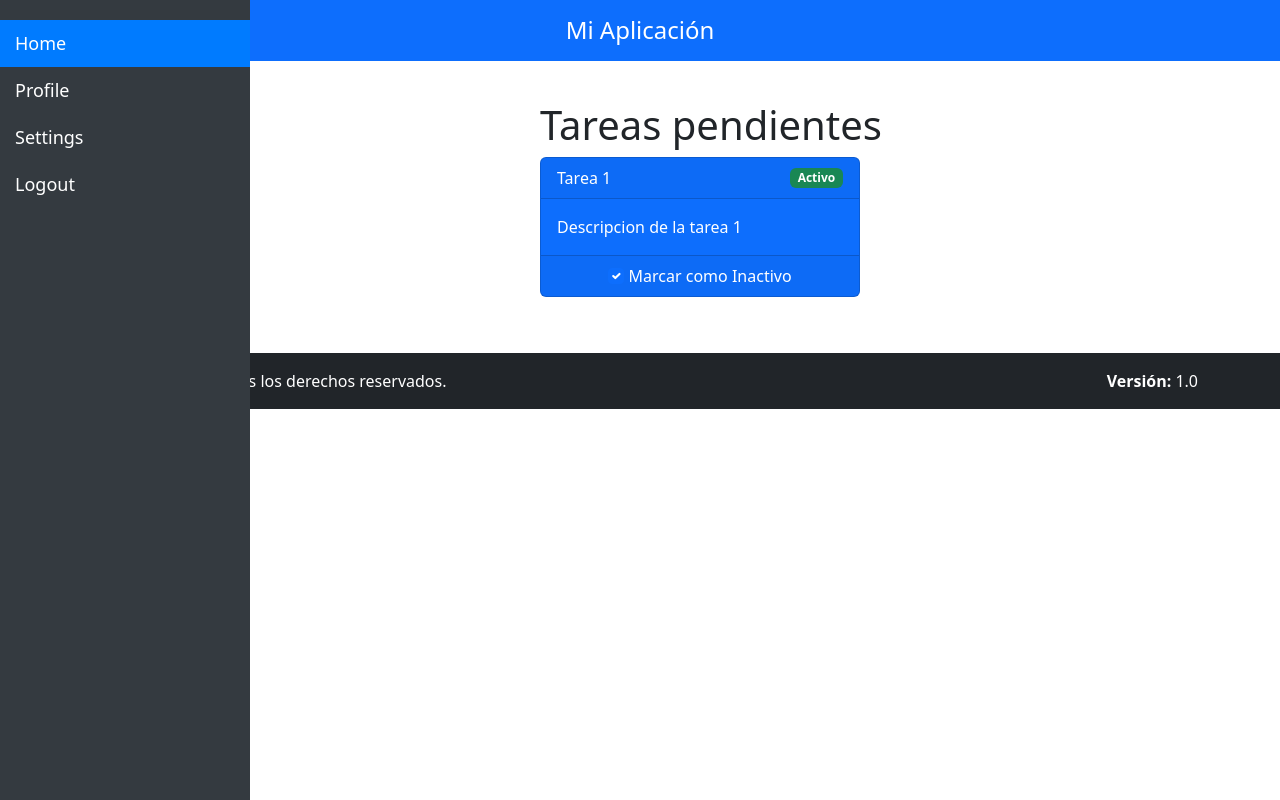
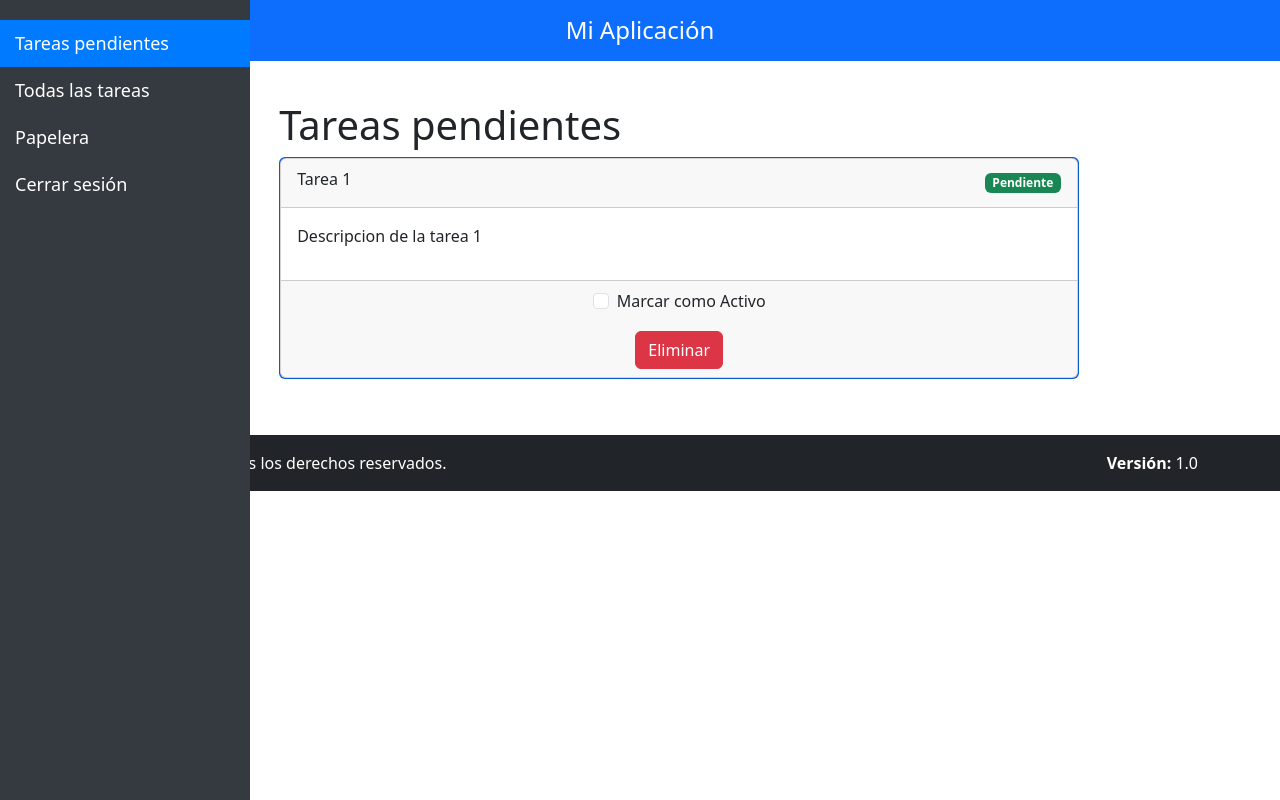
Before and after one commit to Comment-Jordan/todolist, a PHP site: page / in a window 1280 px wide. Run offline with PHP 8.4, Linux system fonts and the light colour scheme; the visitor is signed in with stand-in values (Sample User, id 1); data comes from the database, SQL or seed files in the repository.

Commit message:
Refactor task card template and update functionality

```diff
--- a/admin/components/tarea.template.js
+++ b/admin/components/tarea.template.js
@@ -1,25 +1,40 @@
-function tareaCardTemplate(title, description, isCompleted = false, isActive = true, contenedor) {
+function tareaCardTemplate(id, title, description, isCompleted = false, isActive = true, contenedor) {
     const cardClass = isCompleted ? "bg-success text-white" : "bg-primary text-white";
     const badgeClass = isActive ? "badge bg-success" : "badge bg-danger";
-    const badgeText = isActive ? "Activo" : "Inactivo";
+    const badgeText = isActive ? "Pendiente" : "Terminada";
 
     const card = document.createElement("div");
     card.className = `card ${cardClass} mb-3`;
-    card.style.maxWidth = "20rem";
+    card.style.width = "50rem";
+    card.id = `tarea_${id}`;
 
     card.innerHTML = `
-      <div class="card-header d-flex justify-content-between align-items-center">
-        <span>${title}</span>
-        <span class="${badgeClass}">${badgeText}</span>
-      </div>
-      <div class="card-body">
-        <p class="card-text">${description}</p>
-      </div>
-      <div class="card-footer text-center">
-        <input type="checkbox" ${isActive ? "checked" : ""} class="form-check-input toggle-active">
-        <label class="form-check-label">Marcar como ${isActive ? "Inactivo" : "Activo"}</label>
-      </div>
+        <div class="card">
+            <div class="card-header">
+            <div class="d-flex justify-content-between align-items-center">
+                <span class="card-title">${title}</span>
+                <span class="badge ${badgeClass}">${badgeText}</span>
+            </div>
+            </div>
+            <div class="card-body">
+            <div class="card-description">
+                <p>${description}</p>
+            </div>
+            </div>
+            <div class="card-footer">
+            <div class="d-flex flex-column align-items-center">
+                <div class="form-check">
+                <input id='checkTareaActiva_${id}' type="checkbox" class="form-check-input toggle-active" ${isCompleted ? "checked" : ""}>
+                <label class="form-check-label">
+                    Marcar como ${isCompleted ? "Inactivo" : "Activo"}
+                </label>
+                </div>
+                <button class="btn btn-danger btn-delete mt-3" onClick='alternarTareaActiva(${id}, 0)'>Eliminar</button>
+            </div>
+            </div>
+        </div>
     `;
+
 
     // Add event listener for the checkbox to toggle active state
     const checkbox = card.querySelector(".toggle-active");
@@ -27,7 +42,7 @@ function tareaCardTemplate(title, description, isCompleted = false, isActive = t
     checkbox.addEventListener("change", () => {
       const active = checkbox.checked;
       badge.className = `badge ${active ? "bg-success" : "bg-danger"}`;
-      badge.textContent = active ? "Activo" : "Inactivo";
+      badge.textContent = active ? "Pendiente" : "Terminada";
       checkbox.nextElementSibling.textContent = `Marcar como ${active ? "Inactivo" : "Activo"}`;
     });
 
--- a/admin/modulos/menu.php
+++ b/admin/modulos/menu.php
@@ -1,6 +1,6 @@
 <div class="sidebar">
-    <a href="home" class="active">Home</a>
-    <a href="profile">Profile</a>
-    <a href="settings">Settings</a>
-    <a href="logout">Logout</a>
+    <a href="home" class="active">Tareas pendientes</a>
+    <a href="profile">Todas las tareas</a>
+    <a href="settings">Papelera</a>
+    <a href="salir">Cerrar sesi&oacute;n</a>
 </div>
--- a/ajaxcall/tarea.ajax.php
+++ b/ajaxcall/tarea.ajax.php
@@ -11,6 +11,10 @@ $ajaxTarea = new AjaxTarea();
 switch ($_GET["funct"]) {
     case 'getTareasByUserId':
         $ajaxTarea->getTareasByUserId();
+    break;
+
+    case 'updateCampoTarea':
+        $ajaxTarea->updateCampoTarea();
     break;
 
     default:
@@ -40,4 +44,33 @@ class AjaxTarea
 
         echo json_encode($respuesta);
     }
+
+    public static function updateCampoTarea(){
+        if(isset($_GET["identificador"]) && isset($_GET["campoIdentificador"]) && isset($_GET["valor"]) && isset($_GET["campoValor"])){
+            $tarea = new TareaController();
+            $updateCampo = $tarea->ctrUpdateCampoTarea($_GET["identificador"], $_GET["campoIdentificador"], $_GET["valor"], $_GET["campoValor"]);
+
+            if($updateCampo==true){
+                $respuesta = array(
+                    "success" => true,
+                    "msg" => "Update realizado"
+                );
+            }
+            else{
+                $respuesta = array(
+                    "success" => false,
+                    "msg" => "Error en el update"
+                );
+            }
+
+        }
+        else{
+            $respuesta = array(
+                "success" => false,
+                "msg" => "Faltan datos"
+            );
+        }
+
+        echo json_encode($respuesta);
+    }
 }
--- a/brules/tarea.controller.php
+++ b/brules/tarea.controller.php
@@ -1,4 +1,5 @@
 <?php
+require_once "../database/tarea.model.php";
 
 class TareaController
 {
@@ -9,4 +10,9 @@ class TareaController
         return $respuesta;
     }
 
+    public static function ctrUpdateCampoTarea($identificador, $campoIdentificador, $valor, $campoValor)
+    {
+        return TareaModel::mdlUpdateCampoTarea($identificador, $campoIdentificador, $valor, $campoValor);
+    }
+
 }
--- a/css/styles.css
+++ b/css/styles.css
@@ -59,7 +59,7 @@
 }
 
 .main-content {
-    margin-left: 250px;
+    margin-left: 10%;
     padding: 20px;
 }
 
--- a/database/tarea.model.php
+++ b/database/tarea.model.php
@@ -23,4 +23,19 @@ class TareaModel
         $stmt = null;
     }
 
+    public static function mdlUpdateCampoTarea($identificador, $campoIdentificador, $valor, $campoValor)
+    {
+        $sql = "UPDATE tarea SET $campoValor = :valor WHERE $campoIdentificador = :identificador";
+        $stmt = Conexion::conectar()->prepare($sql);
+
+        $stmt->bindParam(":valor", $valor, PDO::PARAM_STR);
+        $stmt->bindParam(":identificador", $identificador, PDO::PARAM_INT);
+
+        return $stmt->execute();
+
+        //$stmt->close();
+
+        $stmt = null;
+    }
+
 }
--- a/js/tarea.js
+++ b/js/tarea.js
@@ -6,10 +6,37 @@ async function consultarTareas() {
 
     if (tareas.success) {
         tareas.data.forEach( tarea => {
-            tareaCardTemplate(tarea.titulo, tarea.descripcion, tarea.is_completed, tarea.is_activo, "cards");
+            tareaCardTemplate(tarea.id_tarea, tarea.titulo, tarea.descripcion, tarea.is_completed, tarea.is_activo, "cards");
         });
     }
     else {
         alert(tareas.msg);
     }
 }
+
+async function alternarTareaActiva(id, isActive) {
+
+    // const isActive = $(`checkTareaActiva_${id}`).is(':checked')
+
+    let datosUpdate = {
+        identificador: id,
+        campoIdentificador: "id_tarea",
+        valor: isActive,
+        campoValor: "is_activo"
+    };
+
+    let update = await putFetchData("ajaxcall/tarea.ajax.php?funct=updateCampoTarea",
+        [], datosUpdate
+    );
+
+    if (update.success) {
+        alert(update.msg);
+        let card = document.getElementById(`tarea_${id}`);
+        card.remove();
+    }
+    else
+    {
+        alert(update.msg);
+    }
+
+}
--- a/utils/fetchFunctions.js
+++ b/utils/fetchFunctions.js
@@ -72,11 +72,12 @@ const putFetchData = (url_api, headers, data) => {
         controller.abort(); // Abort the request
     }, 60000); // Set timeout to 60 seconds
 
+    const queryParams = new URLSearchParams(data).toString(); // Convert data to query parameters
+
     return new Promise((resolve, reject) => {
-        fetch(url_api, {
+        fetch(`${url_api}&${queryParams}`, { // Append query parameters to URL
         method: "PUT",
         headers: headers,
-        body: data,
         signal: controller.signal, // Pass the controller to the request
         })
         .then((res) => {
```
